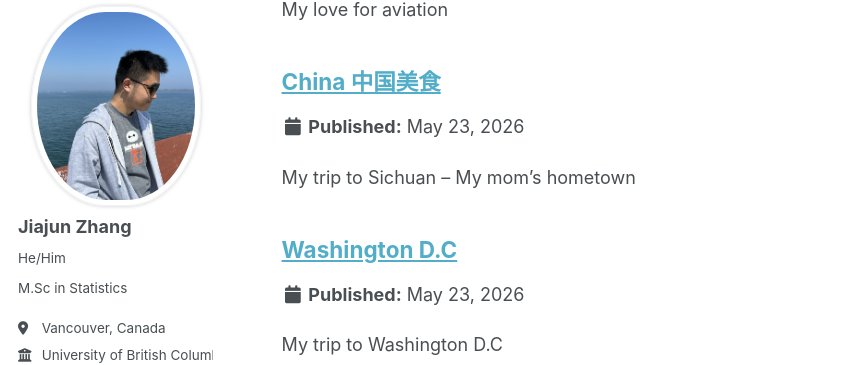
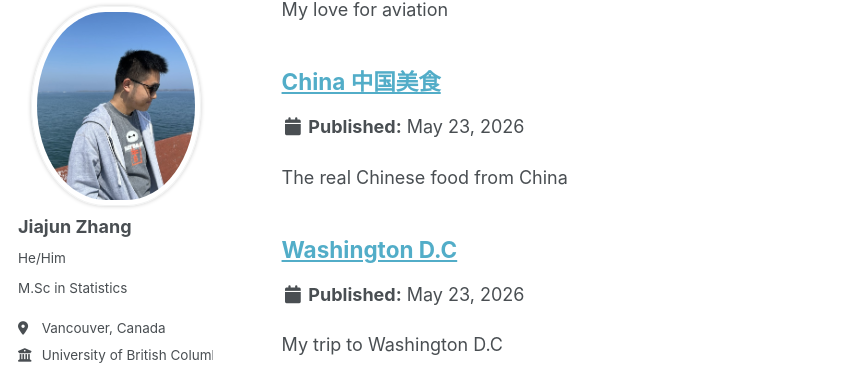
Before and after one commit to JohanssonRein/JohanssonRein.github.io, a Jekyll site: the page built from _pages/collection-archive.html, in a window 1280 px wide and 900 px high, scrolled down 369 px. Shown: the part 93-458 px from the top of the window, without its empty margins (0-860 px from the left). Built offline with Jekyll 4.4.1, drawn with Linux system fonts in a browser that asks for light colours.

Commit message:
Update chinesefood.md

```diff
--- a/_portfolio/chinesefood.md
+++ b/_portfolio/chinesefood.md
@@ -1,6 +1,6 @@
 ---
 title: "China 中国美食"
-excerpt: "My trip to Sichuan -- My mom's hometown"  #<br/><img src='/images/mcgill.jpg'>"
+excerpt: "The real Chinese food from China"  #<br/><img src='/images/mcgill.jpg'>"
 collection: portfolio
 order: 3
 category: food
@@ -52,3 +52,13 @@ category: food
   <img src="/images/luoyigao.jpg" alt="" width="400">
   <p><em>My high school lunch.</em></p>
 </div>
+
+<div style="text-align: center;">
+  <img src="/images/hulatang.jpeg" alt="" width="400">
+  <p><em>Hulatang 胡辣汤, a traditional breakfast in western Henan province.</em></p>
+</div>
+
+<div style="text-align: center;">
+  <img src="/images/shengjian.jpg" alt="" width="500">
+  <p><em>Shengjian 生煎 in Shanghai. It tastes sweet despite there is meat inside!</em></p>
+</div>
```
